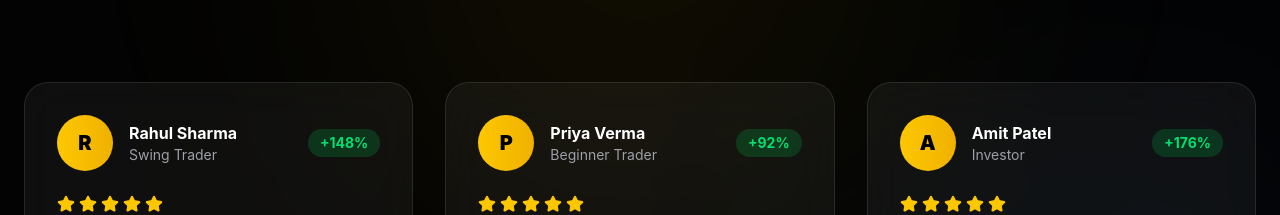
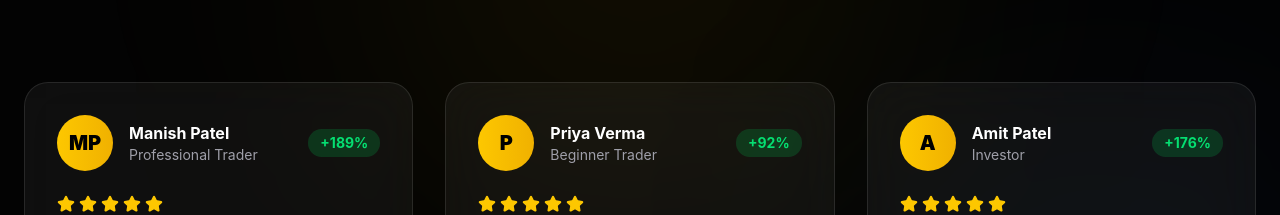
Before and after one commit to Amanlohar44/stock-scorcher, a React (Vite) app: page / in a window 1280 px wide. Shown: the part 5983-6198 px from the top of the page. Built offline with nearby package versions, Linux system fonts and the light colour scheme; no server answers.

Commit message:
Update testimonials

```diff
--- a/src/components/Testimonials.jsx
+++ b/src/components/Testimonials.jsx
@@ -3,10 +3,10 @@ import { Star } from "lucide-react";
 export default function Testimonials() {
   const reviews = [
     {
-      name: "Rahul Sharma",
-      role: "Swing Trader",
-      image: "R",
-      profit: "+148%",
+      name: "Manish Patel",
+      role: "Professional Trader",
+      image: "MP",
+      profit: "+189%",
       text: "Stock Scorcher completely changed my trading mindset. The AI signals and premium strategies helped me become a confident trader.",
     },
     {
```
